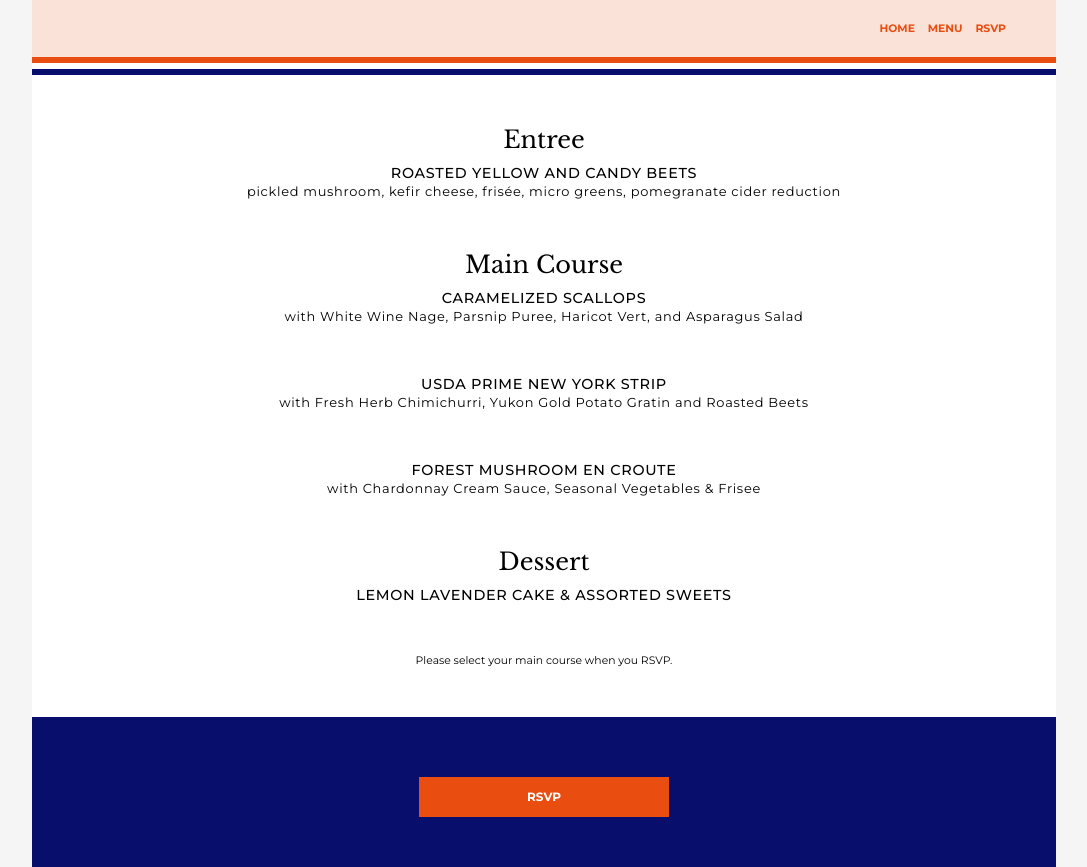
After one commit to Jauny/wedding, a Flask app: template app/templates/menu.html in a window 1280 px wide. The commit adds this page. Shown: the whole page, without its empty margins (96-1183 px from the left). Run offline with Flask 2, Linux system fonts and the light colour scheme; the template is opened without the code that fills it, so the values that code supplies are empty; parts of the project's set-up code (start-up, migrations or seed data) failed here and were passed over.

Commit message:
add menu

```diff
--- a/app/static/style.css
+++ b/app/static/style.css
@@ -108,6 +108,7 @@ button, .button, .radio-button label, select {
 button, .button {
   background-color: var(--main-red);
   color: white;
+  text-align: center;
 }
 button:focus, .button:focus {
   outline: none;
@@ -278,6 +279,12 @@ label {
   line-height: 18px;
   font-size: 1.2em;
   font-weight: 500;
+  margin-bottom: var(--base-spacing);
+}
+.block .content__small {
+  font-weight: normal;
+  text-transform: none;
+  font-size: 0.9em;
 }
 
 .mosaic {
--- a/app/templates/header.html
+++ b/app/templates/header.html
@@ -2,6 +2,7 @@
   <div class="menu">
     <ul>
       <li><a href="{{url_for('index')}}">home</a></li>
+      <li><a href="{{url_for('menu')}}">menu</a></li>
       <li><a href="{{url_for('rsvp', email=request.args.get('email'))}}">rsvp</a></li>
     </ul>
   </div>
--- /dev/null
+++ b/app/templates/menu.html
@@ -0,0 +1,40 @@
+{% extends 'layout.html' %}
+
+{% block content %}
+  <div class="info">
+    <div class="block">
+      <div class="title">Entree</div>
+      <div class="content">
+        <div>Roasted yellow and candy beets</div>
+        <div class="content__small">pickled mushroom, kefir cheese, frisée, micro greens, pomegranate cider reduction</div>
+      </div>
+    </div>
+
+    <div class="block">
+      <div class="title">Main Course</div>
+      <div class="content">
+        <div>Caramelized Scallops</div>
+        <div class="content__small">with White Wine Nage, Parsnip Puree, Haricot Vert, and Asparagus Salad</div>
+      </div>
+      <div class="content">
+        <div>USDA Prime New York Strip</div>
+        <div class="content__small">with Fresh Herb Chimichurri, Yukon Gold Potato Gratin and Roasted Beets</div>
+      </div>
+      <div class="content">
+        <div>Forest Mushroom En Croute</div>
+        <div class="content__small">with Chardonnay Cream Sauce, Seasonal Vegetables & Frisee</div>
+      </div>
+    </div>
+
+    <div class="block">
+      <div class="title">Dessert</div>
+      <div class="content">
+        <div>Lemon lavender cake & assorted sweets</div>
+      </div>
+    </div>
+
+    <div class="block">
+      <div class="content__small">Please select your main course when you RSVP.</div>
+    </div>
+  </div>
+{% endblock content %}
--- a/app/views.py
+++ b/app/views.py
@@ -12,6 +12,12 @@ logger = logging.getLogger(__name__)
 @log_endpoint(logger)
 def index():
     return render_template('index.html')
+
+
+@app.route('/menu', methods=['GET'])
+@log_endpoint(logger)
+def menu():
+    return render_template('menu.html')
 
 
 @app.route('/rsvp', methods=['GET', 'POST'])
```
